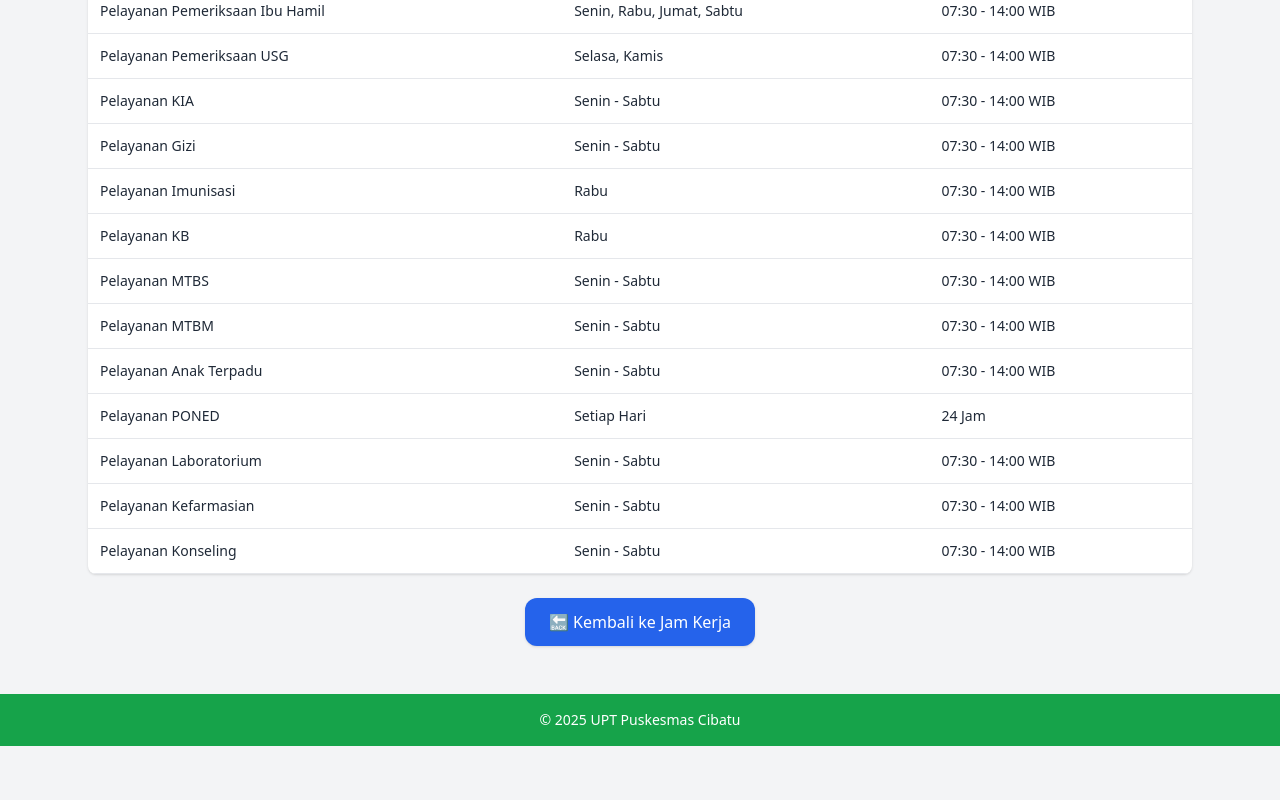
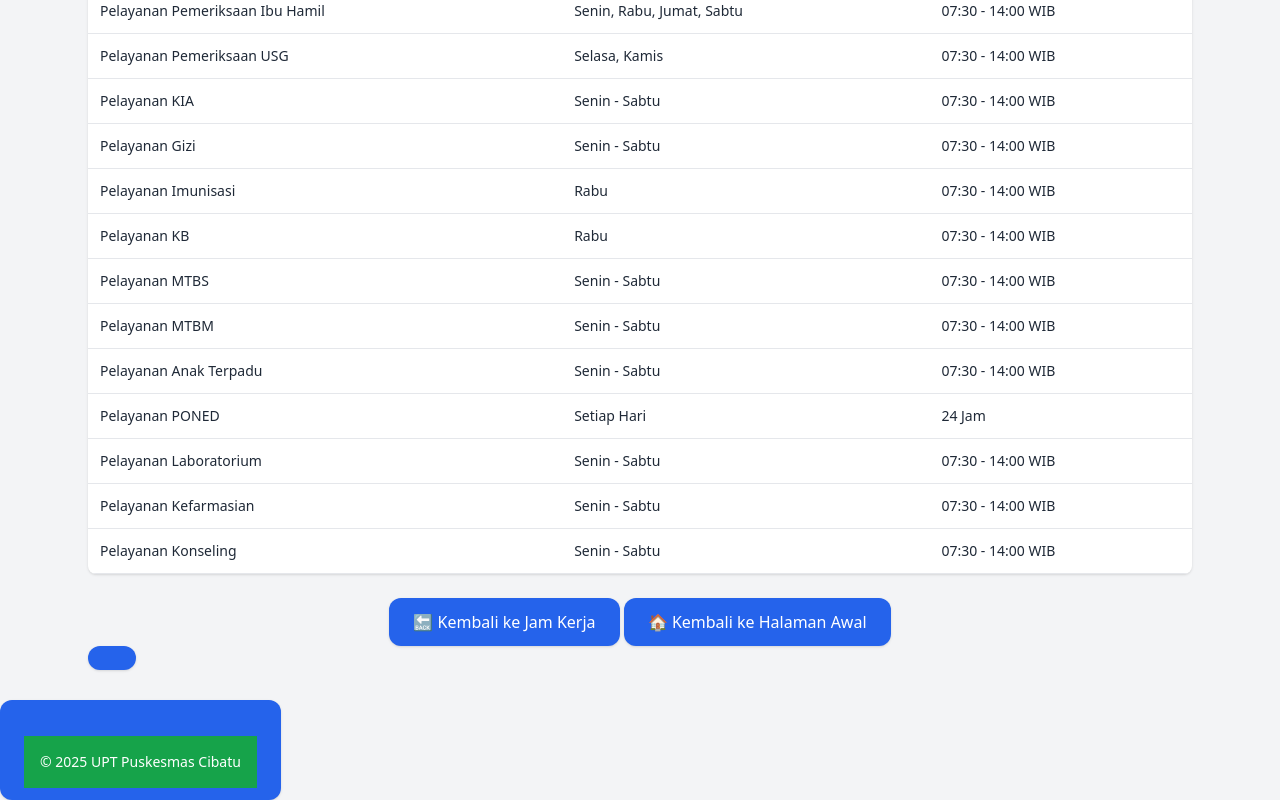
Before and after one commit to Pkmcibatu2025/satupintu, a plain HTML site: page jadwal-pelayanan.html in a window 1280 px wide. Shown: the part 457-1257 px from the top of the page. Before the commit the page ends 1203 px from the top, so only its background shows below. Drawn offline with nearby package versions, Linux system fonts and the light colour scheme.

Commit message:
Update jadwal-pelayanan.html

```diff
--- a/jadwal-pelayanan.html
+++ b/jadwal-pelayanan.html
@@ -52,6 +52,8 @@
       <a href="jadwalpkm.html" class="inline-block bg-blue-600 text-white px-6 py-3 rounded-xl shadow hover:bg-blue-700 transition">
         🔙 Kembali ke Jam Kerja
       </a>
+          <a href="index.html" class="inline-block bg-blue-600 text-white px-6 py-3 rounded-xl shadow hover:bg-blue-700 transition">
+        🏠 Kembali ke Halaman Awal
     </div>
   </main>
 
```
